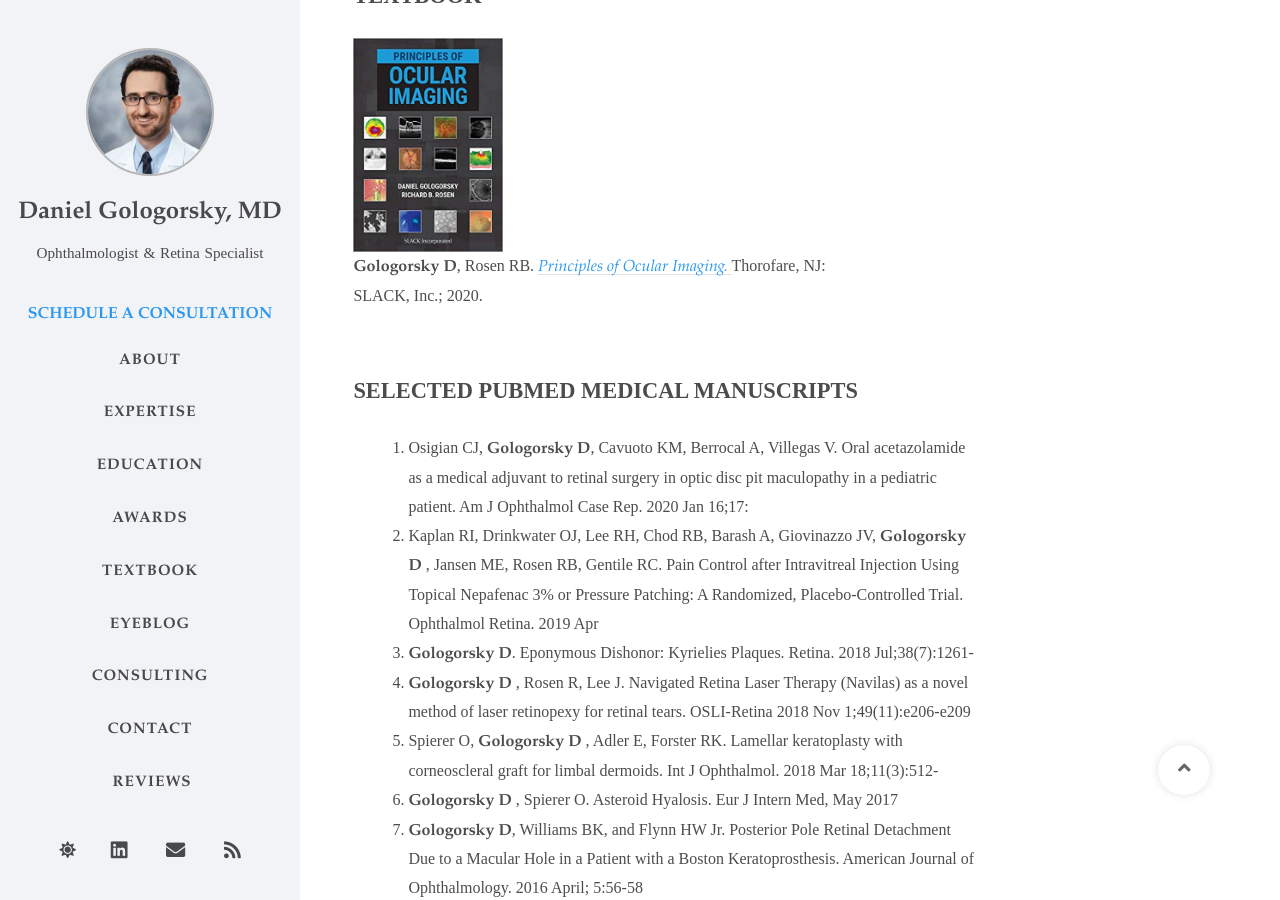
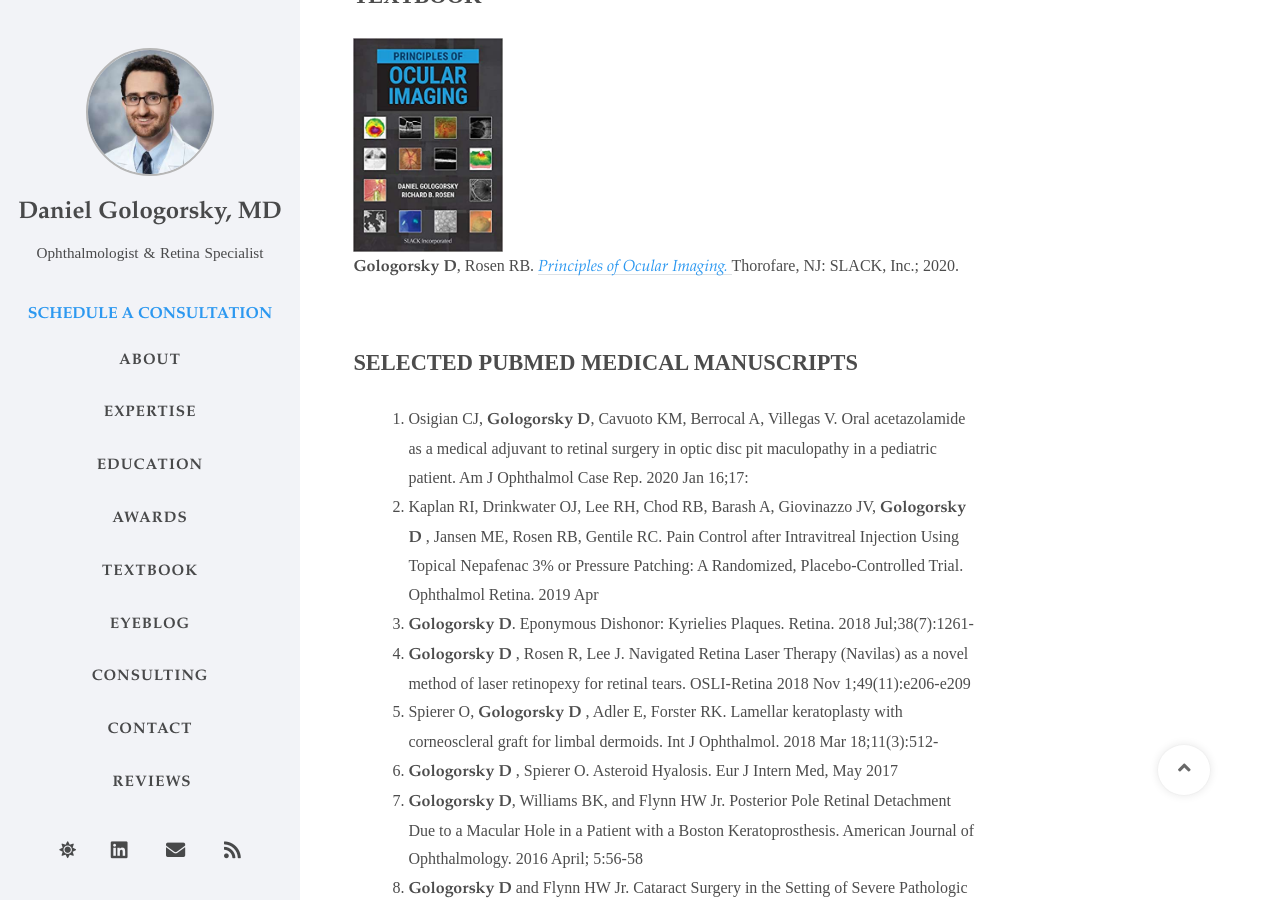
Before and after one commit to RGologorsky/rgologorsky.github.io, a Jekyll site: the page built from index.html, in a window 1280 px wide and 900 px high, scrolled down 2655 px. Built offline with Jekyll 4.4.1, drawn with Linux system fonts in a browser that asks for light colours; nearby versions of some CDN libraries; some web fonts are replaced.

Commit message:
some changes

```diff
--- a/_includes/textbook.html
+++ b/_includes/textbook.html
@@ -12,7 +12,7 @@
 			  		</div>
 			  	</div>
 			  	<div class="row">
-				  	<div class="col-md-9">
+				  	<div class="col-md-12">
 						<p><strong>Gologorsky D</strong>, Rosen RB.
 							<a target="_blank" href="https://www.amazon.com/Principles-Ocular-Imaging-Daniel-Gologorsky/dp/1630915998">
 								<i>Principles of Ocular Imaging.</i>
```
